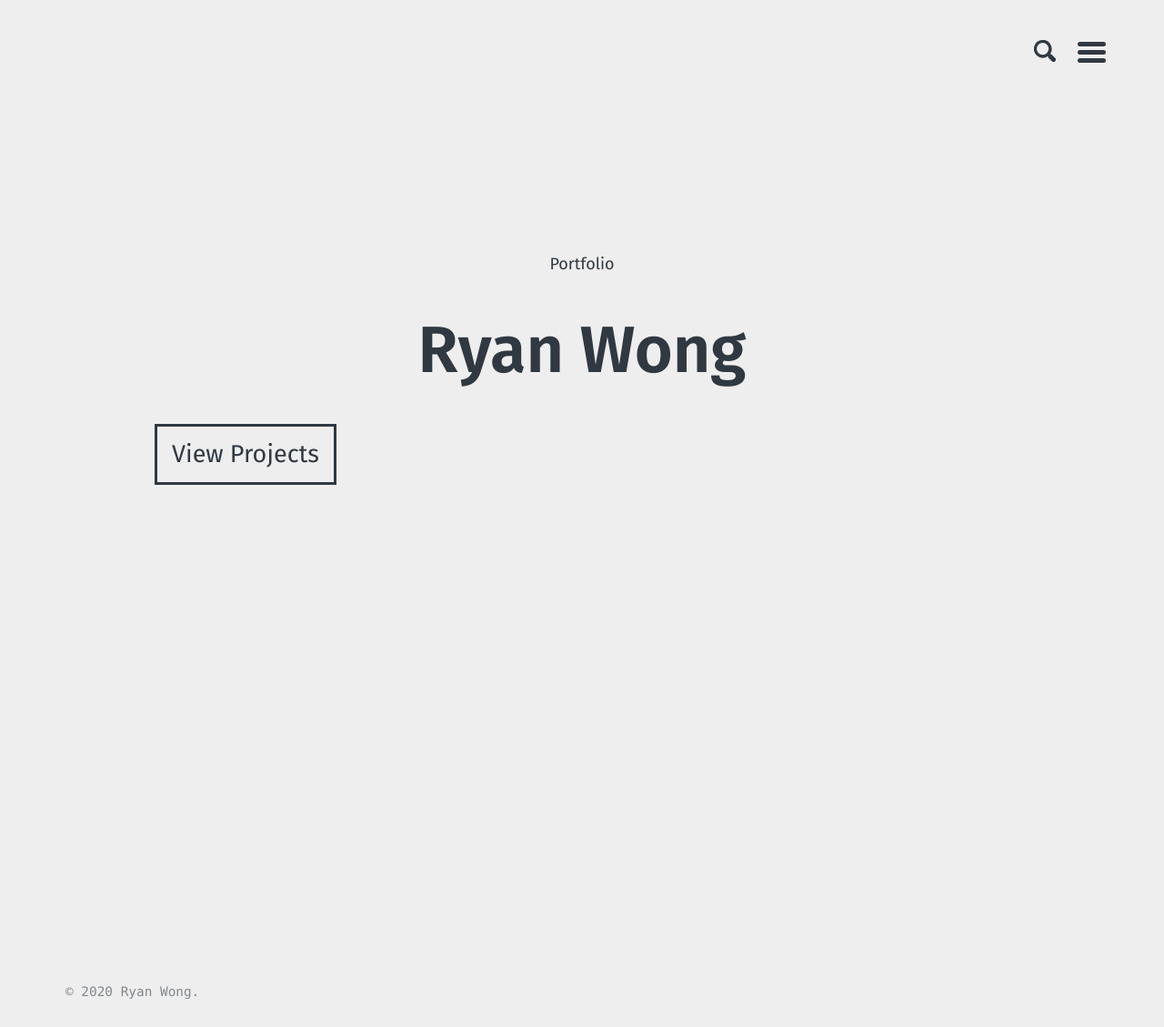
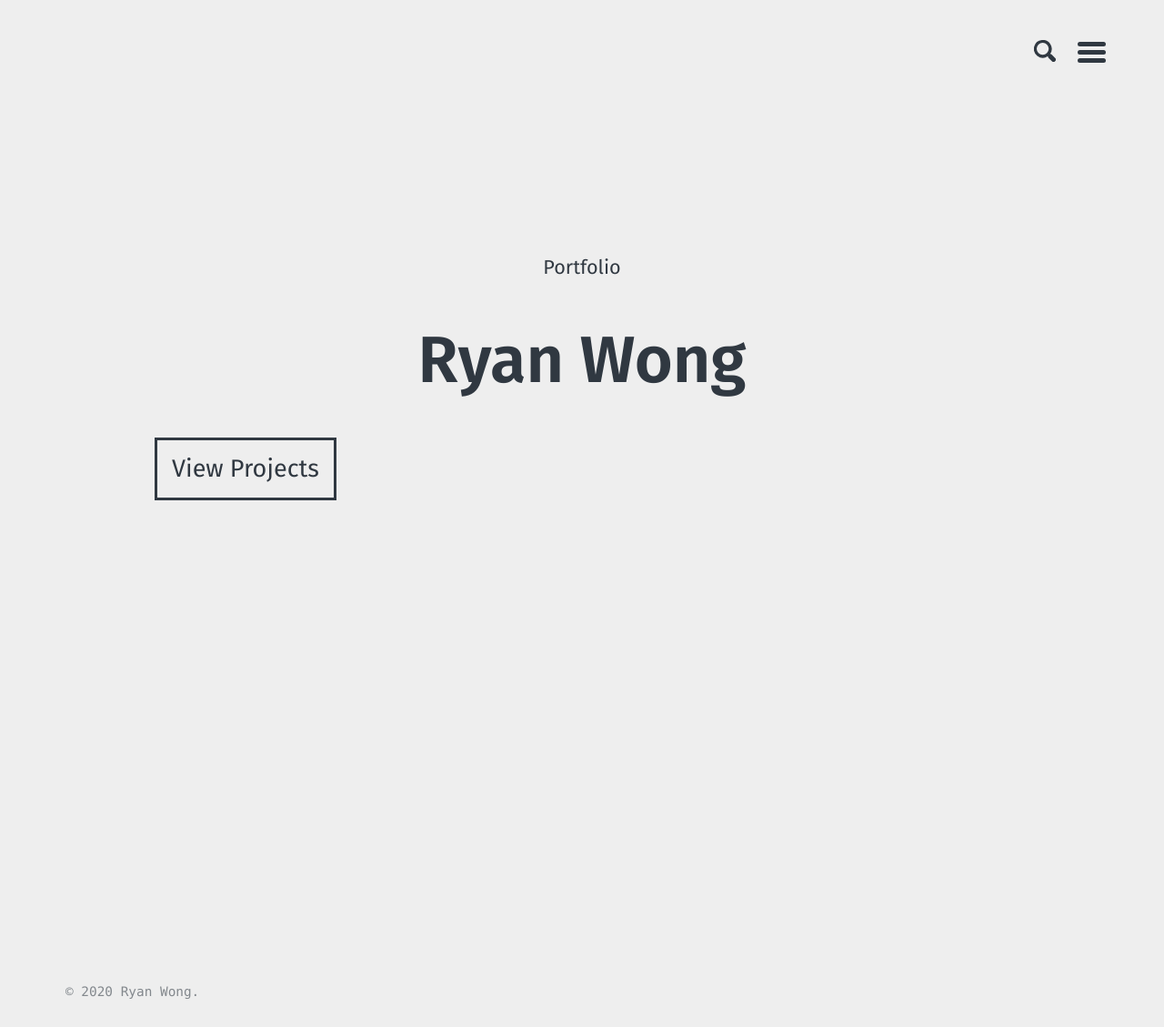
Before and after one commit to ryanwonghc/ryanwonghc.github.io, a Jekyll site: the page built from index.html, in a window 1280 px wide. Shown: the whole page at 91% size. Built offline with Jekyll 4.4.1, drawn with Linux system fonts in a browser that asks for light colours; the list of posts is cut into pages by our own code.

Commit message:
home page design

```diff
--- a/_sass/basically-basic/_layout.scss
+++ b/_sass/basically-basic/_layout.scss
@@ -240,6 +240,7 @@
     padding-right: 10px;
     padding-left: 10px;
     align-content: center;
+    line-height: 1.6;
   }
 
   .h1 {
@@ -250,7 +251,7 @@
   }
 
   .p {
-    font-size: 1em;
+    font-size: 1.2em;
     text-align: center;
     font-weight: lighter;
     color: #303841;
@@ -258,6 +259,7 @@
 
   .btn {
     background: none;
+    align-self: center;
 
     /*border*/
     border-style: solid;
@@ -270,14 +272,12 @@
     color: #303841;
     font-weight: lighter;
     cursor: pointer;
-    align-items: center;
+
   }
 
   .btn:hover {
-    color: FireBrick;
-    border-bottom-style: solid;
-    border-bottom-width: 1px;
-    border-bottom-color: FireBrick;
+    text-decoration: underline;
+    text-decoration-color: FireBrick;
   }
 
 }
```
